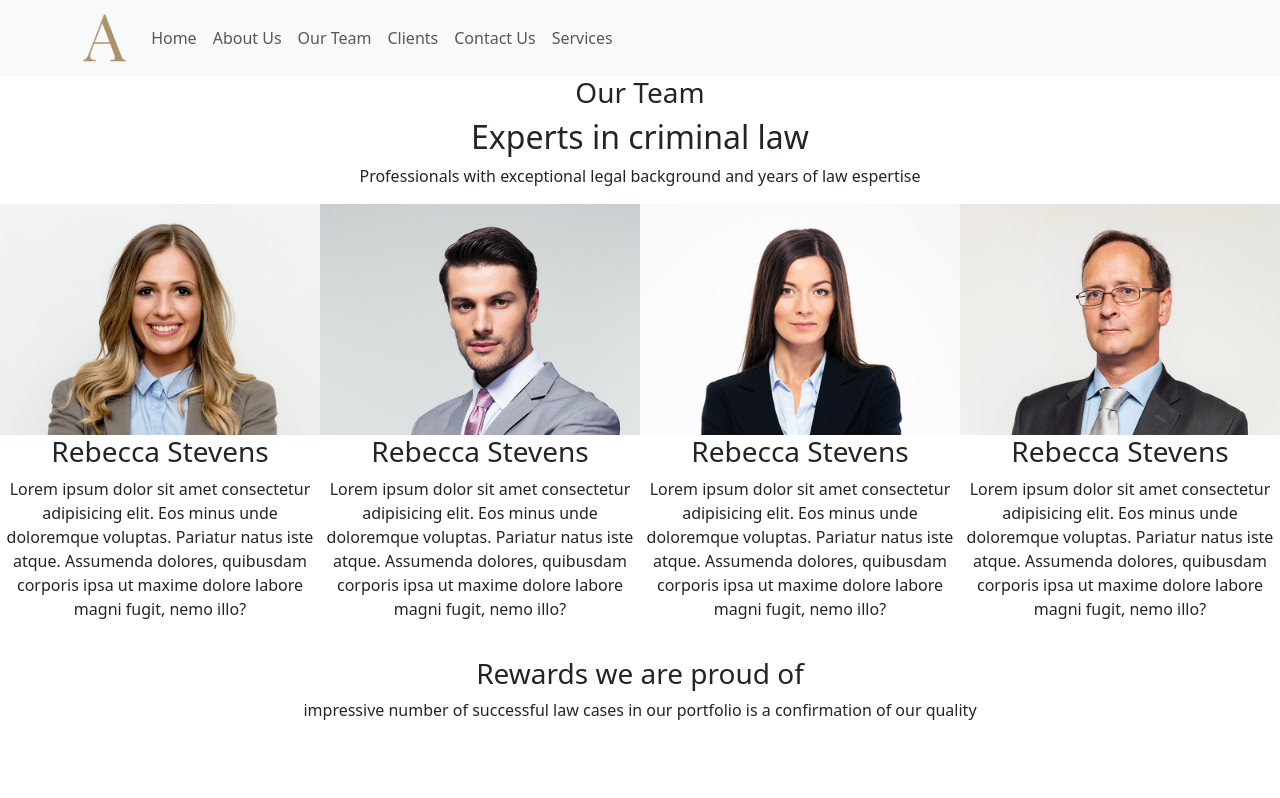
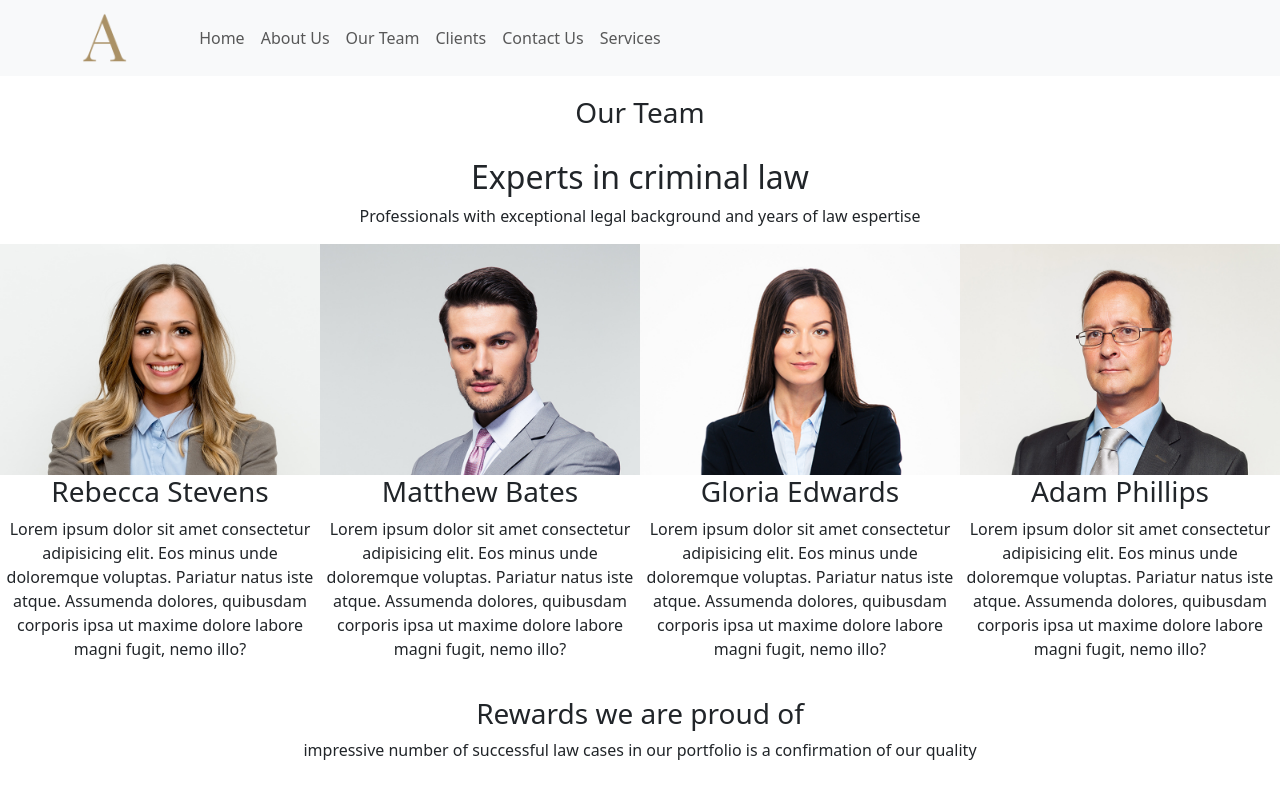
Before and after one commit to Toluwanimicode/Anwalt-Frontend, a React (Vite) app: page /team in a window 1280 px wide. Shown: the top 798 px of the page. Built offline with nearby package versions, Linux system fonts and the light colour scheme.

Commit message:
added changes

```diff
--- a/src/components/Navbar/Navbar.jsx
+++ b/src/components/Navbar/Navbar.jsx
@@ -1,25 +1,30 @@
 import Container from 'react-bootstrap/Container';
 import Nav from 'react-bootstrap/Nav';
 import Navbar from 'react-bootstrap/Navbar';
-import NavDropdown from 'react-bootstrap/NavDropdown';
-import './Navbar.css'
+import './Navbar.css';
 
 function NavigationBar() {
   return (
     <Navbar expand="lg" className="bg-body-tertiary">
       <Container>
         <Navbar.Brand href="#home">
-          <img className='logo' src='./images/preloader-img.png' alt="Company logo" />
+          <img
+            className="logo"
+            src="./images/preloader-img.png"
+            alt="Company logo"
+          />
         </Navbar.Brand>
+
         <Navbar.Toggle aria-controls="basic-navbar-nav" />
+
         <Navbar.Collapse id="basic-navbar-nav">
-          <Nav className="me-auto">
+          <Nav className="ms-5">
             <Nav.Link href="/">Home</Nav.Link>
-            <Nav.Link href="/about">About Us </Nav.Link>
-            <Nav.Link href="/team"> Our Team </Nav.Link>
-            <Nav.Link href="/client">Clients </Nav.Link>
-            <Nav.Link href="/contact">Contact Us </Nav.Link>
-            <Nav.Link href="/services">Services </Nav.Link>
+            <Nav.Link href="/about">About Us</Nav.Link>
+            <Nav.Link href="/team">Our Team</Nav.Link>
+            <Nav.Link href="/client">Clients</Nav.Link>
+            <Nav.Link href="/contact">Contact Us</Nav.Link>
+            <Nav.Link href="/services">Services</Nav.Link>
           </Nav>
         </Navbar.Collapse>
       </Container>
--- a/src/components/Pages/AboutUs/About.css
+++ b/src/components/Pages/AboutUs/About.css
@@ -8,3 +8,7 @@
 .image-1{
     margin-left: 40%;
 }
+.text-1{
+    text-align: center;
+    padding: 20px;
+}
--- a/src/components/Pages/AboutUs/About.jsx
+++ b/src/components/Pages/AboutUs/About.jsx
@@ -10,7 +10,7 @@ const About = () => {
           <NavigationBar />
       </div>
       <div>
-        <h2>About Us</h2>
+        <h2 className='text-1'>About Us</h2>
       </div>
       <div className='div-1'>
         <div className='div-2'>
--- a/src/components/Pages/Our-Team/Team.jsx
+++ b/src/components/Pages/Our-Team/Team.jsx
@@ -25,17 +25,17 @@ const Team = () => {
           </div>
           <div>
             <img src='./images/team-human2.jpg' />
-            <h3> Rebecca Stevens</h3>
+            <h3> Matthew Bates</h3>
             <p>Lorem ipsum dolor sit amet consectetur adipisicing elit. Eos minus unde doloremque voluptas. Pariatur natus iste atque. Assumenda dolores, quibusdam corporis ipsa ut maxime dolore labore magni fugit, nemo illo?</p>
           </div>
           <div>
             <img  src='./images/team-human3.jpg'/>
-            <h3> Rebecca Stevens</h3>
+            <h3>Gloria Edwards</h3>
             <p>Lorem ipsum dolor sit amet consectetur adipisicing elit. Eos minus unde doloremque voluptas. Pariatur natus iste atque. Assumenda dolores, quibusdam corporis ipsa ut maxime dolore labore magni fugit, nemo illo?</p>
           </div>
           <div>
             <img src='./images/team-human4.jpg' />
-            <h3> Rebecca Stevens</h3>
+            <h3>Adam Phillips</h3>
             <p>Lorem ipsum dolor sit amet consectetur adipisicing elit. Eos minus unde doloremque voluptas. Pariatur natus iste atque. Assumenda dolores, quibusdam corporis ipsa ut maxime dolore labore magni fugit, nemo illo?</p>
           </div>
         </div>
```
Also changed, not shown: src/components/Pages/Services/Services.css (added), src/components/Pages/Services/Services.jsx (added).
